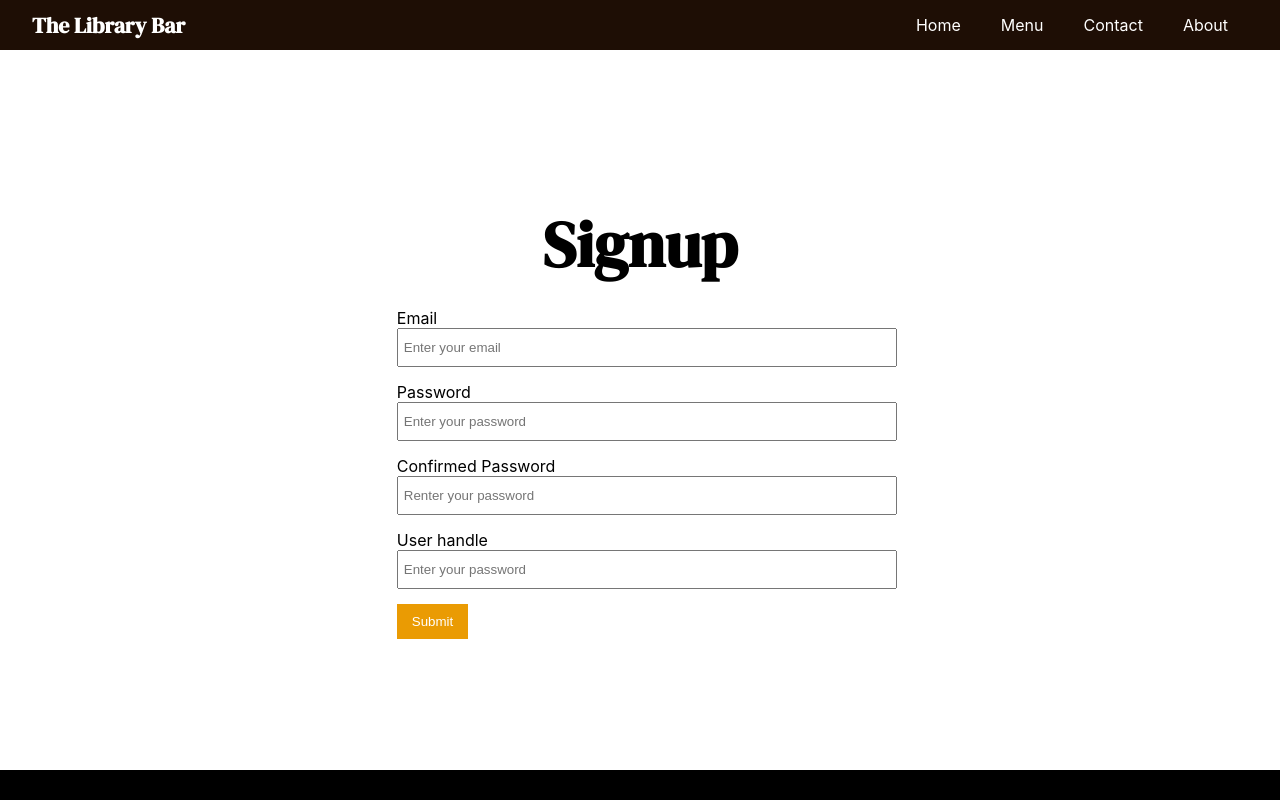
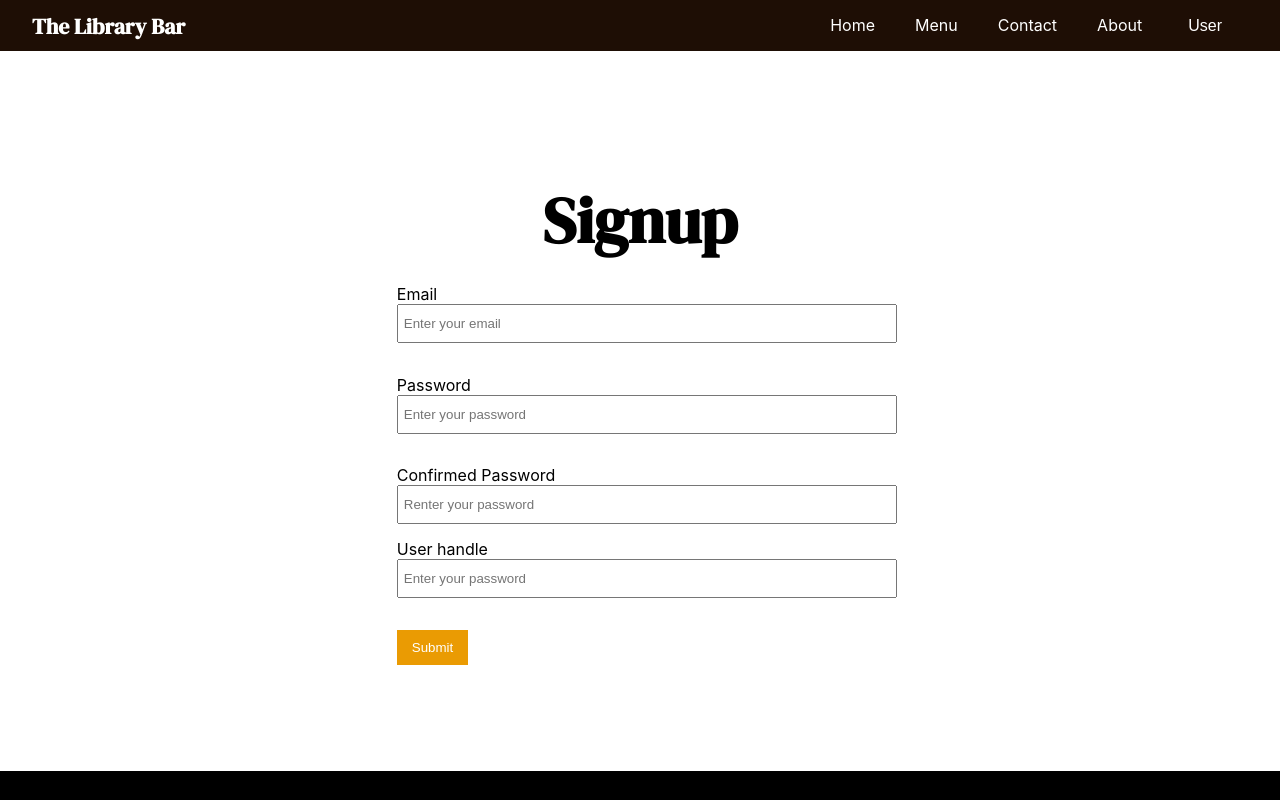
Before and after one commit to itsprabhi/thelibrarybar, a React (Create React App) app: page /signup in a window 1280 px wide. Shown: the top 800 px of the page. Built offline with nearby package versions, Linux system fonts and the light colour scheme.

Commit message:
form validation

```diff
--- a/package.json
+++ b/package.json
@@ -7,6 +7,7 @@
     "@testing-library/react": "^9.4.0",
     "@testing-library/user-event": "^7.2.1",
     "axios": "^0.19.2",
+    "jwt-decode": "^2.2.0",
     "react": "^16.12.0",
     "react-dom": "^16.12.0",
     "react-router-dom": "^5.1.2",
--- a/src/App.js
+++ b/src/App.js
@@ -2,6 +2,7 @@ import React, { Component } from 'react';
 import Navbar from './components/navbar';
 import Footer from './components/footer'
 import { BrowserRouter,Route } from 'react-router-dom';
+import jwtDecode from 'jwt-decode'
 
 //CSS
 import './css/navbar.css'
@@ -18,6 +19,20 @@ import PostMeal from './pages/admin/postMeal'
 import Login from './pages/login'
 import Signup from './pages/signup'
 import Meal from './pages/meal'
+
+
+const token = localStorage.FBIdToken
+console.log(token)
+if(token){
+  const decodedToken = jwtDecode(token);
+  console.log(decodedToken)
+}else{
+  console.log('token not found')
+}
+
+
+
+
 class App extends Component {
   render(){
     return (
--- a/src/components/navbar.js
+++ b/src/components/navbar.js
@@ -37,6 +37,16 @@ const Navbar = () => {
                                             About
                                         </Link>
                                     </li>
+                                    <li className = 'navbar-item'>
+                                        <div className="dropdown">
+                                            <button className="dropbtn">User</button>
+                                            <div className="dropdown-content">
+                                                <a href="/login">Login</a>
+                                                <a href="/signup">Signup</a>
+                                                <a href = '/user'>Dashboard</a>
+                                            </div>
+                                        </div>
+                                    </li>
                                 </ul>
                             </div>
                         </div>
--- a/src/css/navbar.css
+++ b/src/css/navbar.css
@@ -31,3 +31,45 @@
     color:white;
     text-decoration: none;
 }
+
+/* Dropdown Button */
+.dropbtn {
+  background-color: transparent;
+  color: white;
+  font-size: 16px;
+  border: none;
+}
+
+/* The container <div> - needed to position the dropdown content */
+.dropdown {
+  position: relative;
+  display: inline-block;
+}
+
+/* Dropdown Content (Hidden by Default) */
+.dropdown-content {
+  display: none;
+  position: absolute;
+  background-color: #f1f1f1;
+  min-width: 160px;
+  left: -65px;
+  box-shadow: 0px 8px 16px 0px rgba(0,0,0,0.2);
+  z-index: 1;
+}
+
+/* Links inside the dropdown */
+.dropdown-content a {
+  color: black;
+  padding: 12px 16px;
+  text-decoration: none;
+  display: block;
+}
+
+/* Change color of dropdown links on hover */
+.dropdown-content a:hover {background-color: #ddd;}
+
+/* Show the dropdown menu on hover */
+.dropdown:hover .dropdown-content {display: block;}
+
+/* Change the background color of the dropdown button when the dropdown content is shown */
+.dropdown:hover .dropbtn {background-color: #3e8e41;}
--- a/src/pages/login.js
+++ b/src/pages/login.js
@@ -1,4 +1,5 @@
 import React, { Component } from 'react'
+import axios from 'axios'
 import '../css/forms.css'
 
 export class Login extends Component {
@@ -6,7 +7,8 @@ export class Login extends Component {
         super();
         this.state = {
             email:'',
-            password:''
+            password:'',
+            errors:{}
         }
     }
     handleChange = (event) => {
@@ -16,8 +18,52 @@ export class Login extends Component {
     }
     handleSubmit = () => {
 
+        const userDetails = {
+            email: this.state.email,
+            password: this.state.password
+        }
+        axios.post('/login', userDetails)
+        .then(res => {
+            localStorage.setItem('FBIdToken', `Bearer ${res.data.token}`)
+            return console.log(res.data)
+        })
+        .catch(err => {
+            this.setState({
+                errors:{
+                    error:err.response.data.errors
+                }
+            })
+            console.log(this.state.errors)
+        })
     }
     render() {
+        const emailHelper = this.state.errors.error ? (
+            <p>
+                {this.state.errors.error.email}
+            </p>
+        ) : (
+            <p>
+
+            </p>
+            )
+        const passwordHelper = this.state.errors.error ? (
+            <p>
+                {this.state.errors.error.password}
+            </p>
+        ) : (
+            <p>
+
+            </p>
+            )
+        // const credentailsHelper = this.state.errors.error ? (
+        //     <p>
+        //         {this.state.errors.error.code}
+        //     </p>
+        // ) : (
+        //     <p>
+        //         Wrong credentials
+        //     </p>
+        //     )
         return (
             <div>
                 <div className = 'login-page'>
@@ -30,13 +76,14 @@ export class Login extends Component {
                                     </h1>
                                 </div>
                                 <div class = 'form-container'>
-                                    <form className = 'login' id = 'login' method = 'post'>
+
                                         <lable for = 'email' />Email<br />
                                         <input type = 'email' id = 'email' name = 'email' className = 'login-email form-input-text' placeholder = 'Enter your email' onChange = {this.handleChange} /><br />
+                                        <p>{emailHelper}</p>
                                         <lable for = 'password' />Password<br />
                                         <input type = 'password' id = 'password' name = 'password' className = 'login-password form-input-text' placeholder = 'Enter your password' onChange = {this.handleChange}/><br />
+                                        <p> {passwordHelper} </p>
                                         <button className = 'form-btn' onClick = {this.handleSubmit}>Submit</button>
-                                    </form>
                                 </div>
                             </div>
                         </div>
--- a/src/pages/signup.js
+++ b/src/pages/signup.js
@@ -1,4 +1,5 @@
 import React, { Component } from 'react'
+import axios from 'axios'
 import '../css/forms.css'
 
 export class Signup extends Component {
@@ -6,7 +7,10 @@ export class Signup extends Component {
         super();
         this.state = {
             email:'',
-            password:''
+            password:'',
+            confirmedPassword:'',
+            userHandle:'',
+            errors:{}
         }
     }
     handleChange = (event) => {
@@ -15,9 +19,54 @@ export class Signup extends Component {
         })
     }
     handleSubmit = () => {
-
+        const userDetails = {
+            email: this.state.email,
+            password: this.state.password,
+            confirmedPassword: this.state.confirmedPassword,
+            userHandle: this.state.userHandle
+        }
+        axios.post('/signup', userDetails)
+        .then(res => {
+            console.log(res.data)
+            localStorage.setItem('FBIdToken', `Bearer ${res.data.token}`)
+        })
+        .catch(err => {
+            this.setState({
+                errors:{
+                    error:err.response.data.errors
+                }
+            })
+            console.log(this.state.errors)
+        })
     }
     render() {
+        const emailHelper = this.state.errors.error ? (
+            <p>
+                {this.state.errors.error.email}
+            </p>
+        ) : (
+            <p>
+
+            </p>
+            )
+        const passwordHelper = this.state.errors.error ? (
+            <p>
+                {this.state.errors.error.password}
+            </p>
+        ) : (
+            <p>
+
+            </p>
+            )
+        const handleHelper = this.state.errors.error ? (
+            <p>
+                {this.state.errors.error.userHandle}
+            </p>
+        ) : (
+            <p>
+
+            </p>
+            )
         return (
             <div>
                 <div className = 'login-page'>
@@ -30,17 +79,20 @@ export class Signup extends Component {
                                     </h1>
                                 </div>
                                 <div className = 'form-container'>
-                                    <form className = 'signup' id = 'signup' method = 'post'>
+
                                         <lable for = 'email' />Email<br />
                                         <input type = 'email' id = 'email' name = 'email' className = 'signup-email form-input-text' placeholder = 'Enter your email' onChange = {this.handleChange} /><br />
+                                        {emailHelper}
                                         <lable for = 'password' />Password<br />
                                         <input type = 'password' id = 'password' name = 'password' className = 'signup-password form-input-text' placeholder = 'Enter your password' onChange = {this.handleChange}/><br />
+                                        {passwordHelper}
                                         <lable for = 'confirmedPassword' />Confirmed Password<br />
                                         <input type = 'password' id = 'confirmedPassword' name = 'confirmedPassword' className = 'signup-password form-input-text' placeholder = 'Renter your password' onChange = {this.handleChange}/><br />
                                         <lable for = 'userHandle' />User handle<br />
                                         <input type = 'text' id = 'userHandle' name = 'userHandle' className = 'signup-userHandle form-input-text' placeholder = 'Enter your password' onChange = {this.handleChange}/><br />
+                                        {handleHelper}
                                         <button className = 'form-btn' onClick = {this.handleSubmit}>Submit</button>
-                                    </form>
+
                                 </div>
                            </div>
                         </div>
```
Also changed, not shown: 1 other file (tests, documents, lock files or other folders).
